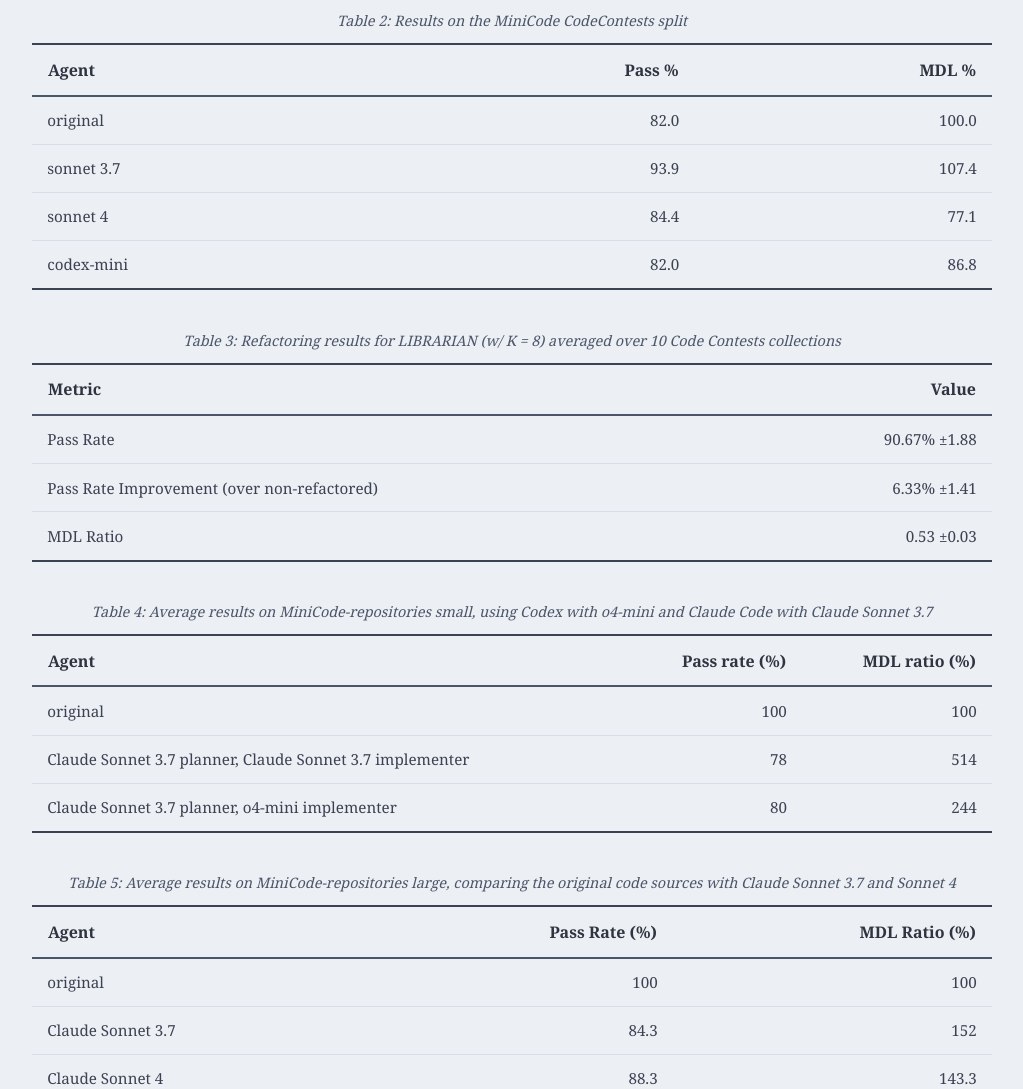
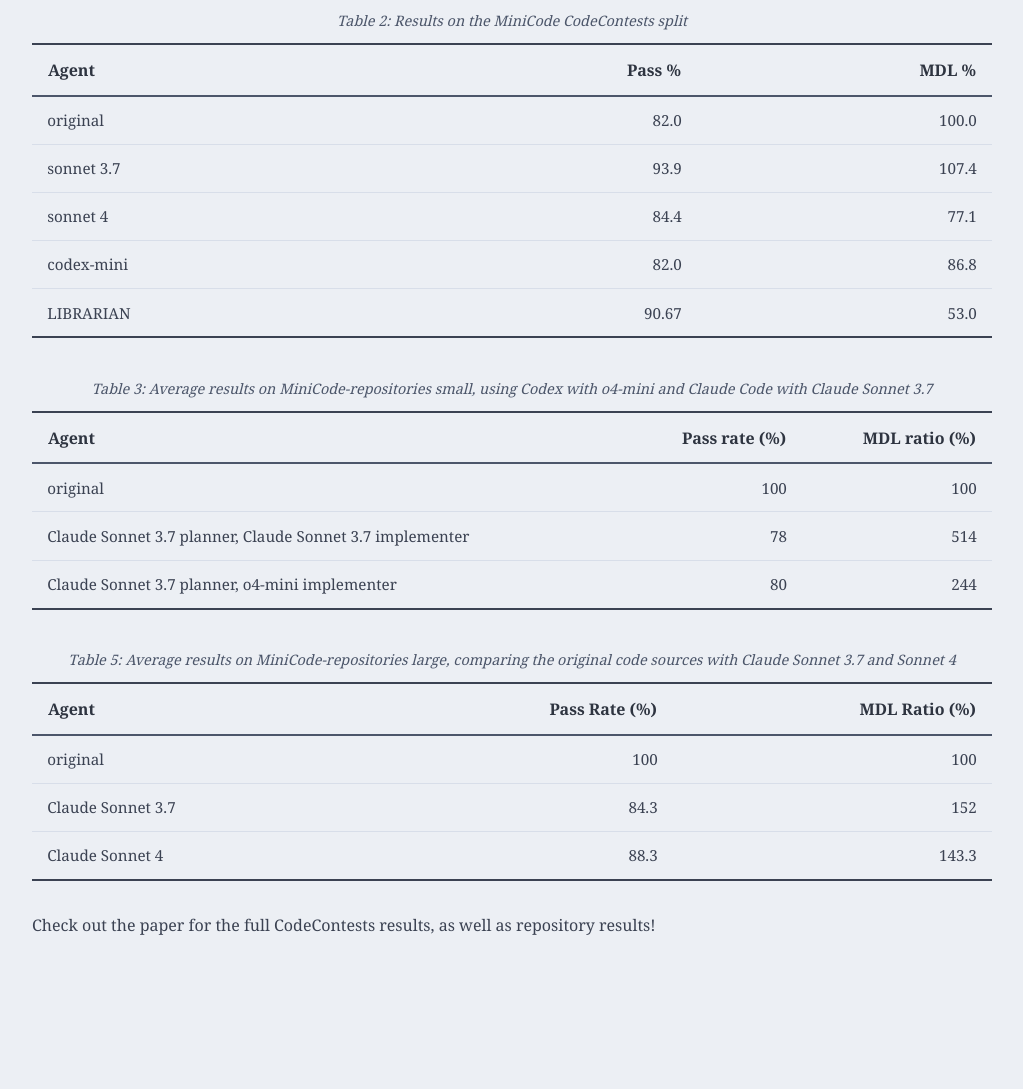
Before and after one commit to code-refactor/code-refactor.github.io, a plain HTML site: page index.html in a window 1280 px wide. Shown: the part 6008-7097 px from the top of the page, without its empty margins (128-1151 px from the left). Drawn offline with nearby package versions, Linux system fonts and the light colour scheme; some icons are missing.

Commit message:
updated table

```diff
--- a/index.html
+++ b/index.html
@@ -301,35 +301,14 @@ up new use cases as well by mining and formalizing latent shared abstractions.
 						<td>82.0</td>
 						<td>86.8</td>
 					</tr>
+					<tr>
+						<td>LIBRARIAN</td>
+						<td>90.67</td>
+						<td>53.0</td>
+					</tr>
 				</tbody>
 			</table>
 			<figcaption style="text-align: center;">Table 2: Results on the MiniCode CodeContests split</figcaption>
-		</figure>
-
-		<figure class="table-figure">
-			<table class="table-styled">
-				<thead>
-					<tr>
-						<th><strong>Metric</strong></th>
-						<th><strong>Value</strong></th>
-					</tr>
-				</thead>
-				<tbody>
-					<tr>
-						<td>Pass Rate</td>
-						<td>90.67% ±1.88</td>
-					</tr>
-					<tr>
-						<td>Pass Rate Improvement (over non-refactored)</td>
-						<td>6.33% ±1.41</td>
-					</tr>
-					<tr>
-						<td>MDL Ratio</td>
-						<td>0.53 ±0.03</td>
-					</tr>
-				</tbody>
-			</table>
-			<figcaption style="text-align: center;">Table 3: Refactoring results for LIBRARIAN (w/ K = 8) averaged over 10 Code Contests collections</figcaption>
 		</figure>
 
 		<figure class="table-figure">
@@ -359,7 +338,7 @@ up new use cases as well by mining and formalizing latent shared abstractions.
 					</tr>
 				</tbody>
 			</table>
-			<figcaption style="text-align: center;">Table 4: Average results on MiniCode-repositories small, using Codex with o4-mini and Claude Code with Claude Sonnet 3.7</figcaption>
+			<figcaption style="text-align: center;">Table 3: Average results on MiniCode-repositories small, using Codex with o4-mini and Claude Code with Claude Sonnet 3.7</figcaption>
 		</figure>
 
 		<figure class="table-figure">
```
